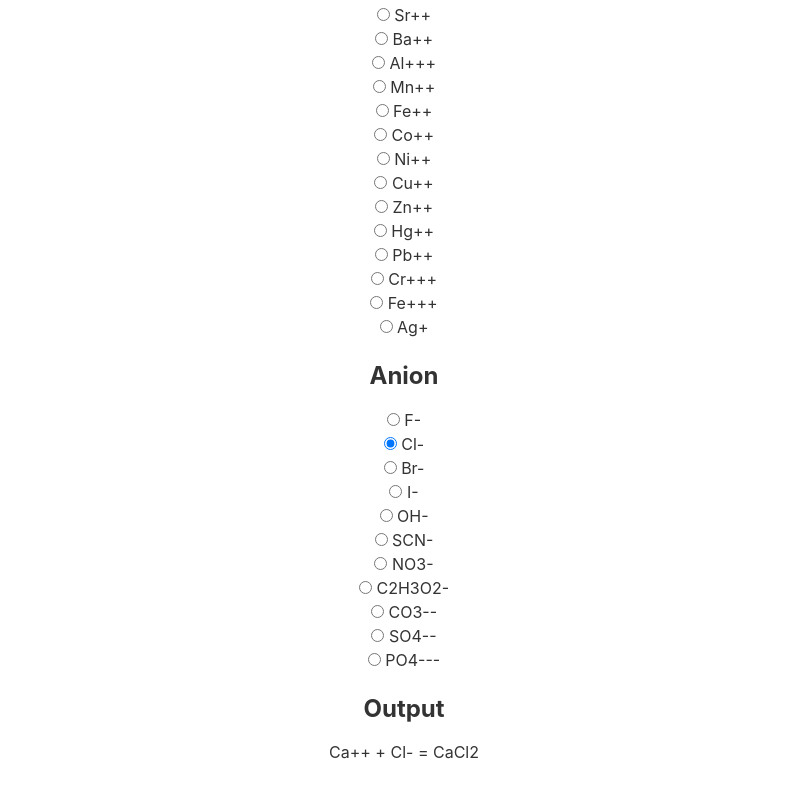
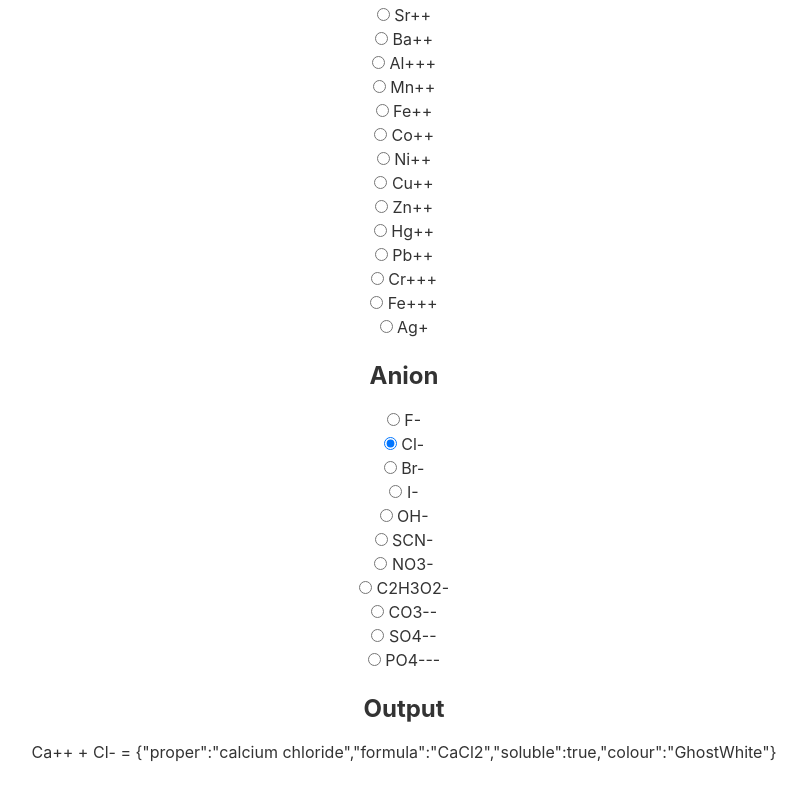
Before and after one commit to CaptainBoggle/nucleation, a Svelte app: page / in a window 1280 px wide. Shown: the part 280-1080 px from the top of the page, without its empty margins (236-1043 px from the left). Built offline with nearby package versions, Linux system fonts and the light colour scheme.

Commit message:
protyping

```diff
--- a/src/App.svelte
+++ b/src/App.svelte
@@ -47,6 +47,7 @@
 
 
 	function saltCommonNameToProperName(commonName){
+
 		return "egg" + commonName
 	}
 
@@ -144,7 +145,8 @@
 		{/each}
 
 		<h2>Output</h2>
-		<p>{selectedCation} + {selectedAnion} = {reactIons(selectedCation,selectedAnion).formula}</p>
+		<p>{selectedCation} + {selectedAnion} = {JSON.stringify(reactIons(selectedCation,selectedAnion))}</p>
+		<div id="rectangle" style="--salt-colour: {(reactIons(selectedCation,selectedAnion).colour)}"></div>
 
 	</main>
 
@@ -163,6 +165,14 @@
 			font-weight: 100;
 		}
 
+		#rectangle {
+			width: 200px;
+			height: 100px;
+
+ 			background-color: var(--salt-colour);
+				}
+
+
 		@media (min-width: 640px) {
 			main {
 				max-width: none;
```
